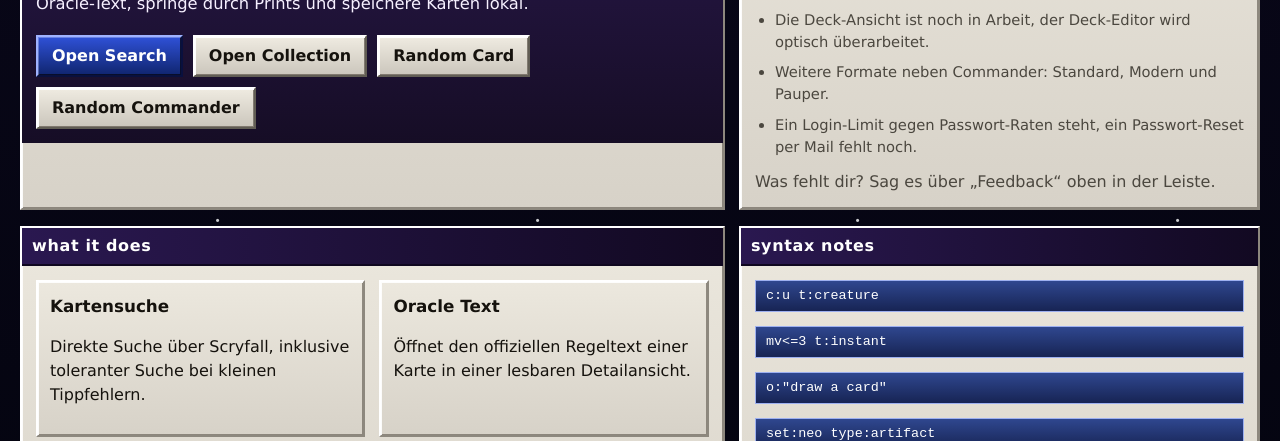
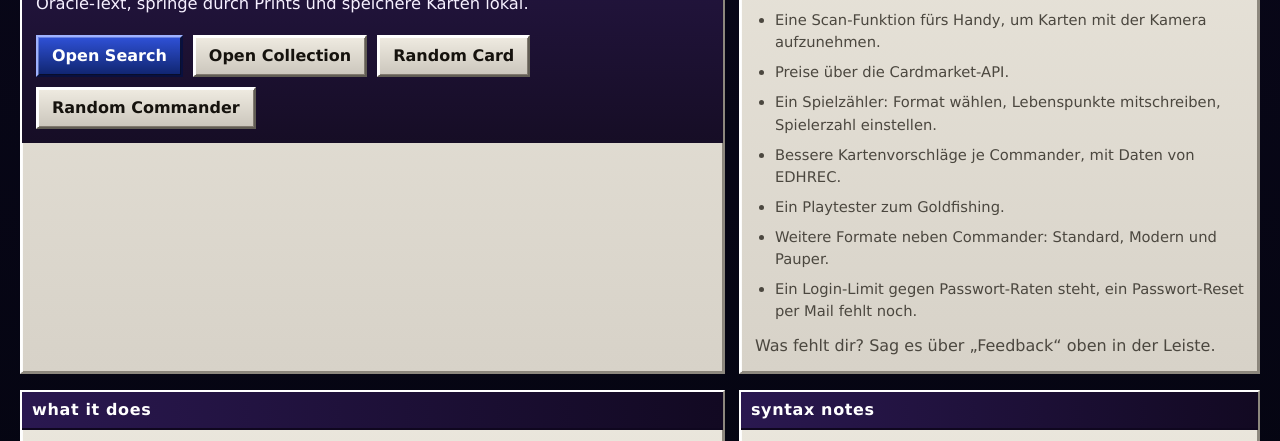
Before and after one commit to Geldflamme365/MTG-Cardfetcher, a website with bundled scripts: page Remasurium/index.html in a window 1280 px wide. Shown: the part 330-771 px from the top of the page. Built offline with nearby package versions, Linux system fonts and the light colour scheme; no server answers.

Commit message:
Roadmap in der Dev-Notiz nachführen
Fünf neue Punkte: Scan-Funktion fürs Handy, Preise über Cardmarket, ein
Spielzähler, bessere Vorschläge je Commander über EDHREC und ein Playtester
zum Goldfishing. Der Punkt zur Deck-Ansicht fällt weg.

```diff
--- a/Remasurium/i18n.js
+++ b/Remasurium/i18n.js
@@ -142,8 +142,14 @@ const EN = {
     "This still runs on a test server. When several people are on it at the same time, the speed can vary.",
   "Das Projekt wird laufend weitergebaut. Was als Nächstes ansteht:":
     "The project keeps growing. What is coming next:",
-  "Die Deck-Ansicht ist noch in Arbeit, der Deck-Editor wird optisch überarbeitet.":
-    "The deck section is still being built, and the deck editor is due a visual pass.",
+  "Eine Scan-Funktion fürs Handy, um Karten mit der Kamera aufzunehmen.":
+    "A scan function for phones, to capture cards with the camera.",
+  "Preise über die Cardmarket-API.": "Prices through the Cardmarket API.",
+  "Ein Spielzähler: Format wählen, Lebenspunkte mitschreiben, Spielerzahl einstellen.":
+    "A game tracker: pick a format, keep life totals, set the number of players.",
+  "Bessere Kartenvorschläge je Commander, mit Daten von EDHREC.":
+    "Better card suggestions per commander, using EDHREC data.",
+  "Ein Playtester zum Goldfishing.": "A playtester for goldfishing.",
   "Weitere Formate neben Commander: Standard, Modern und Pauper.":
     "More formats besides Commander: Standard, Modern and Pauper.",
   "Ein Login-Limit gegen Passwort-Raten steht, ein Passwort-Reset per Mail fehlt noch.":
--- a/Remasurium/index.html
+++ b/Remasurium/index.html
@@ -67,7 +67,11 @@
               Das Projekt wird laufend weitergebaut. Was als Nächstes ansteht:
             </p>
             <ul class="dev-notes">
-              <li>Die Deck-Ansicht ist noch in Arbeit, der Deck-Editor wird optisch überarbeitet.</li>
+              <li>Eine Scan-Funktion fürs Handy, um Karten mit der Kamera aufzunehmen.</li>
+              <li>Preise über die Cardmarket-API.</li>
+              <li>Ein Spielzähler: Format wählen, Lebenspunkte mitschreiben, Spielerzahl einstellen.</li>
+              <li>Bessere Kartenvorschläge je Commander, mit Daten von EDHREC.</li>
+              <li>Ein Playtester zum Goldfishing.</li>
               <li>Weitere Formate neben Commander: Standard, Modern und Pauper.</li>
               <li>Ein Login-Limit gegen Passwort-Raten steht, ein Passwort-Reset per Mail fehlt noch.</li>
             </ul>
```
